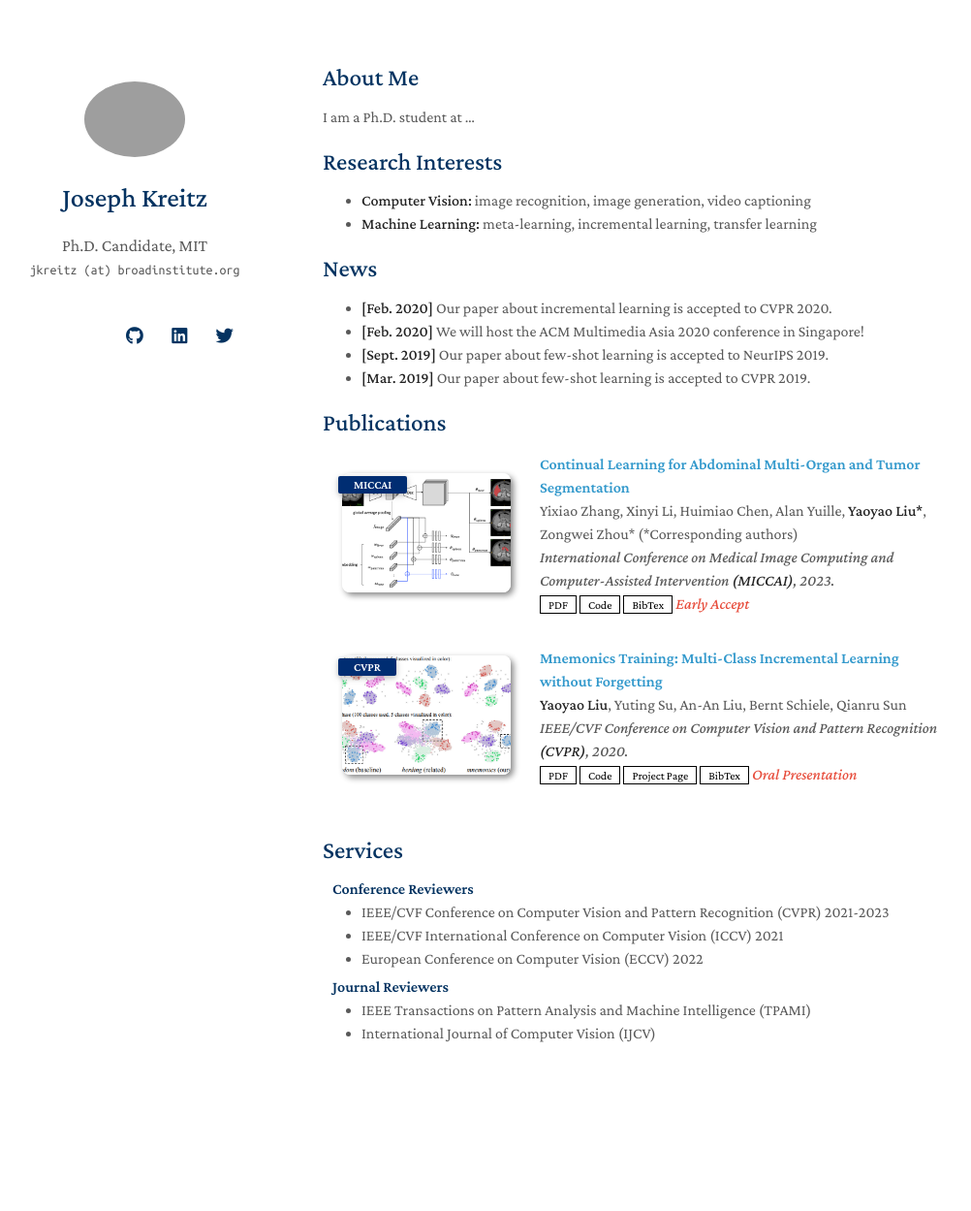
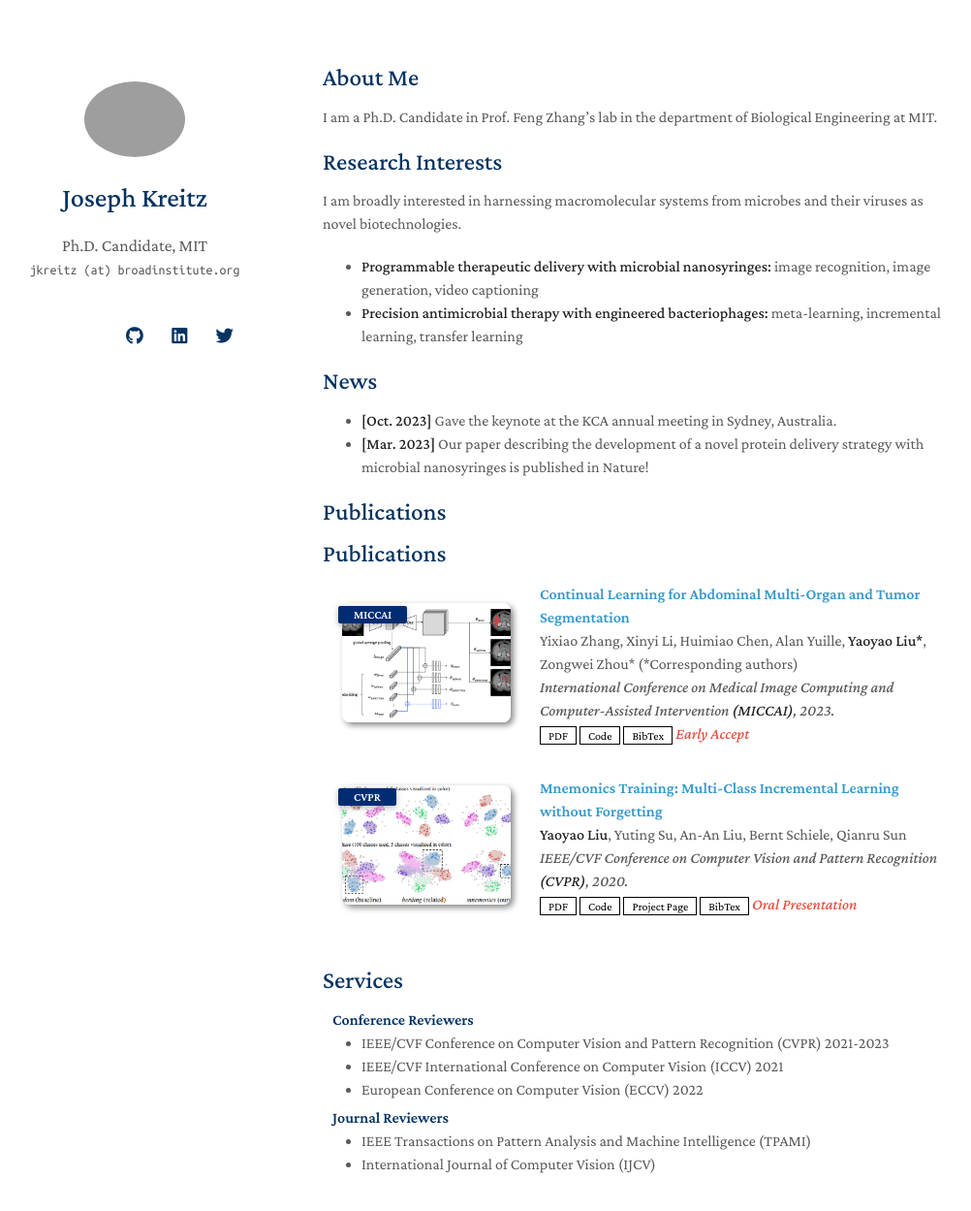
Before and after one commit to jkreitz/jkreitz.github.io, a Jekyll site: the page built from index.md, in a window 1280 px wide and 1307 px high. Shown: the top 1249 px of the window at 97% size, without its empty margins (137-1139 px from the left). Built offline with Jekyll 4.4.1, drawn with Linux system fonts in a browser that asks for light colours; nearby versions of some CDN libraries; a style sheet for code colours, icons or effects is not loaded; our own code applies the rules of GitHub Pages for plain Markdown files.

Commit message:
Update index.md

```diff
--- a/index.md
+++ b/index.md
@@ -4,19 +4,21 @@ layout: homepage
 
 ## About Me
 
-I am a Ph.D. student at ...
+I am a Ph.D. Candidate in Prof. Feng Zhang's lab in the department of Biological Engineering at MIT.
 
 ## Research Interests
 
-- **Computer Vision:** image recognition, image generation, video captioning
-- **Machine Learning:** meta-learning, incremental learning, transfer learning
+I am broadly interested in harnessing macromolecular systems from microbes and their viruses as novel biotechnologies.
+- **Programmable therapeutic delivery with microbial nanosyringes:** image recognition, image generation, video captioning
+- **Precision antimicrobial therapy with engineered bacteriophages:** meta-learning, incremental learning, transfer learning
 
 ## News
 
-- **[Feb. 2020]** Our paper about incremental learning is accepted to CVPR 2020.
-- **[Feb. 2020]** We will host the ACM Multimedia Asia 2020 conference in Singapore!
-- **[Sept. 2019]** Our paper about few-shot learning is accepted to NeurIPS 2019.
-- **[Mar. 2019]** Our paper about few-shot learning is accepted to CVPR 2019.
+- **[Oct. 2023]** Gave the keynote at the KCA annual meeting in Sydney, Australia.
+- **[Mar. 2023]** Our paper describing the development of a novel protein delivery strategy with microbial nanosyringes is published in Nature!
+
+## Publications
+
 
 {% include_relative _includes/publications.md %}
 
```
